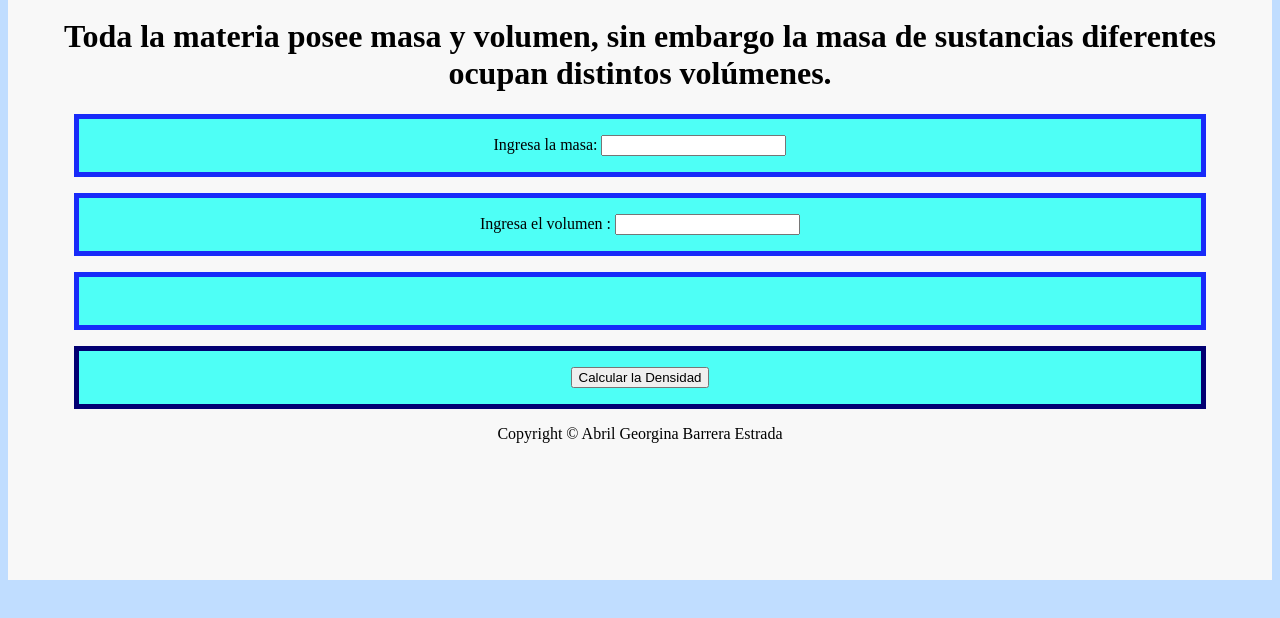
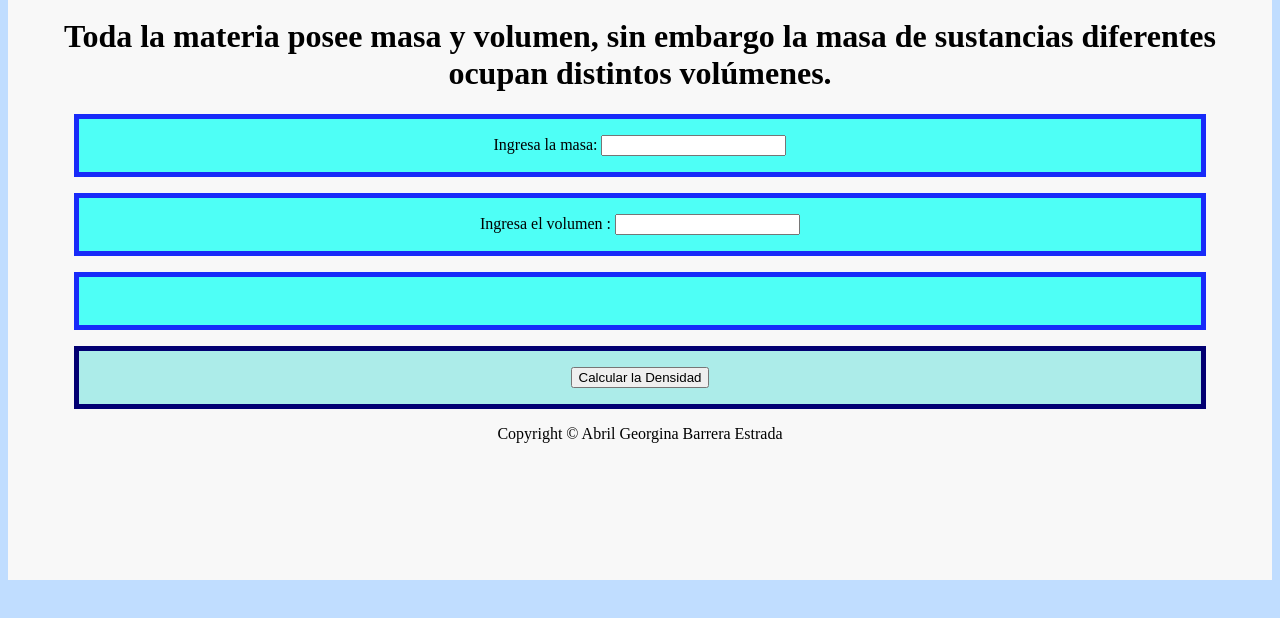
Before and after one commit to Abrilstar/Abristar.github.io, a plain HTML site: page index.html in a window 1280 px wide. Shown: the part 168-786 px from the top of the page. Drawn offline with Linux system fonts and the light colour scheme.

Commit message:
Se modifico index.html

```diff
--- a/index.html
+++ b/index.html
@@ -37,7 +37,7 @@
   margin: 1em;
 }
 .calcular{
-  background-color :#4efff6 ;
+  background-color :#acece9 ;
   padding: 1rem;
   border: thick solid #020072;
   margin: 1em;
```
